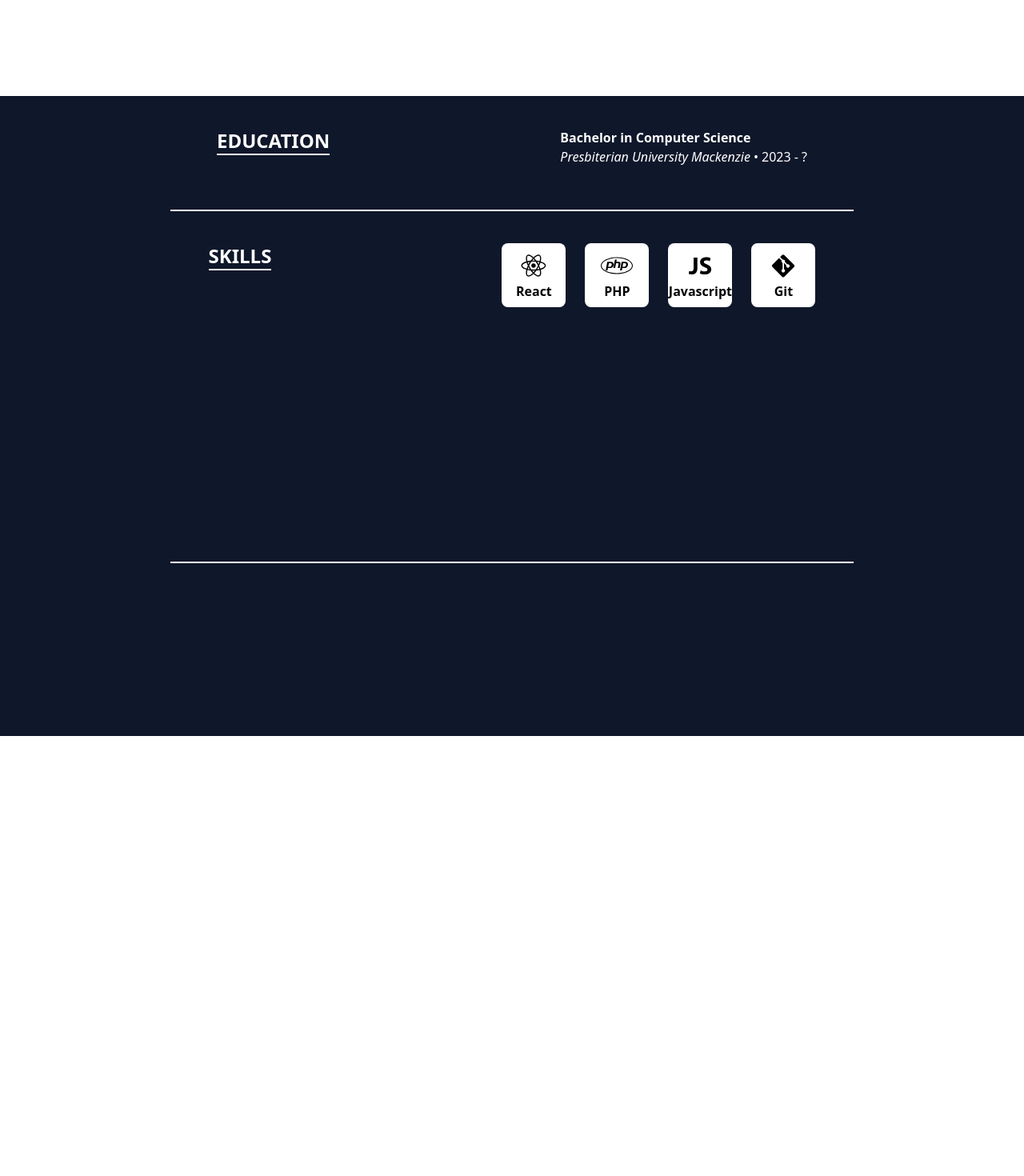
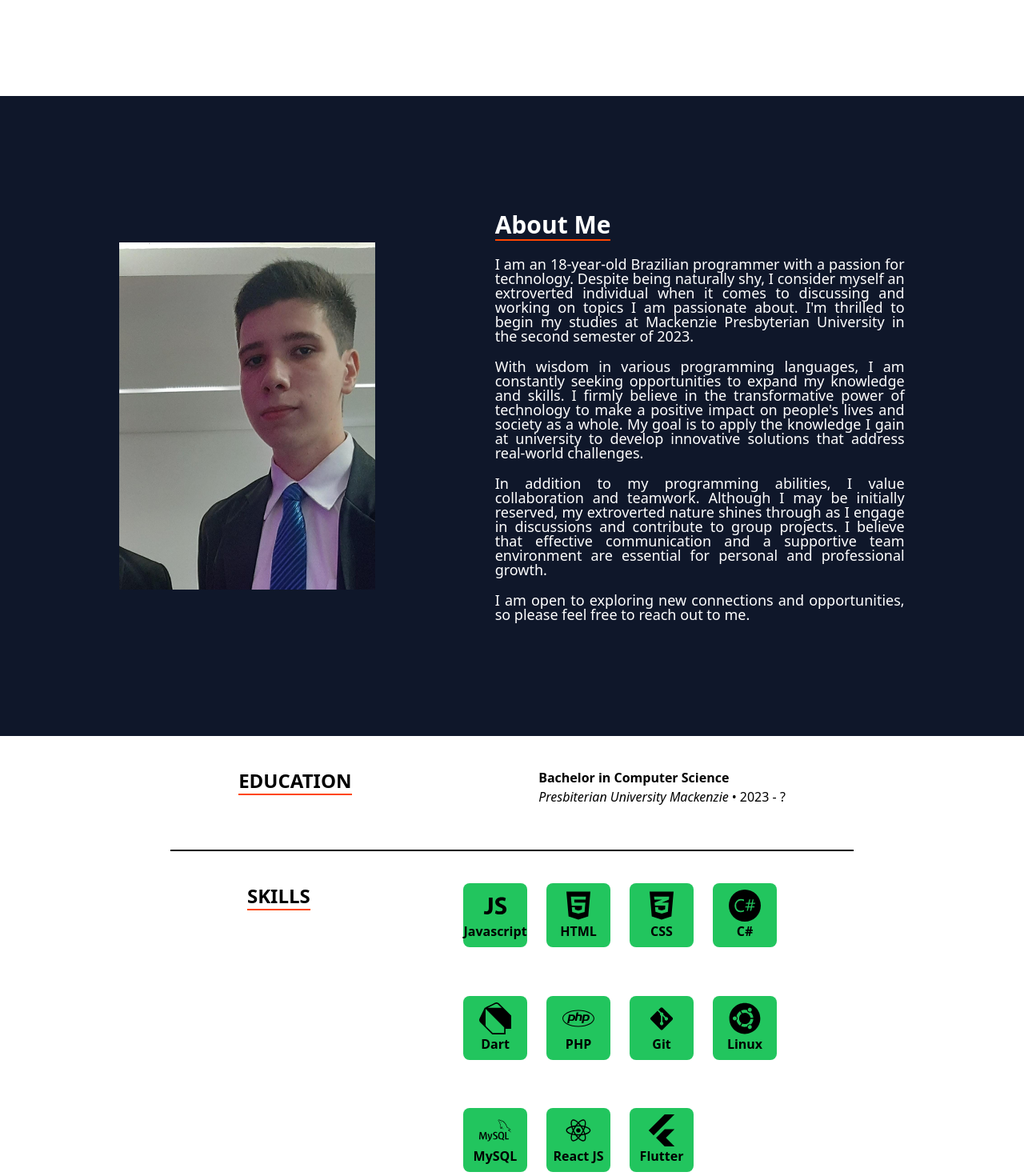
Before and after one commit to ReidakaiMFZ/Portfolio, a React (Vite) app: page / in a window 1280 px wide. Shown: the part 680-2150 px from the top of the page at 80% size. Before the commit the page ends 1600 px from the top, so only its background shows below. Built offline with nearby package versions, Linux system fonts and the light colour scheme.

Commit message:
aboutme and experience page ended

```diff
--- a/src/App.tsx
+++ b/src/App.tsx
@@ -2,6 +2,7 @@ import Header from "./components/Header";
 import InitialPage from "./components/InitialPage";
 import ProjectList from "./api/Projects";
 import Experience from "./components/Experience";
+import AboutMe from "./components/AboutMe";
 
 
 export default function App() {
@@ -10,6 +11,7 @@ export default function App() {
             <Header/>
             <div className="">
                 <InitialPage/>
+                <AboutMe/>
                 <Experience/>
                 {/* <ProjectList/> */}
             </div>
--- /dev/null
+++ b/src/components/AboutMe.tsx
@@ -0,0 +1,18 @@
+export default function AboutMe(){
+    return(
+        <div className="flex flex-row h-screen bg-slate-900 items-center justify-evenly">
+            <div className="w-80">
+                <img src="./src/assets/myphoto.jpg" alt="my photo" className="object-fit"/>
+
+            </div>
+            <div className="flex flex-col w-2/5 gap-y-5 text-white">
+                <h1 className="font-bold text-3xl w-fit border-b-2 border-[#FF4500]">About Me</h1>
+
+                <p className="text-lg flex-wrap text-justify leading-none">I am an 18-year-old Brazilian programmer with a passion for technology. Despite being naturally shy, I consider myself an extroverted individual when it comes to discussing and working on topics I am passionate about. I'm thrilled to begin my studies at Mackenzie Presbyterian University in the second semester of 2023.</p>
+                <p className="text-lg flex-wrap text-justify leading-none">With wisdom in various programming languages, I am constantly seeking opportunities to expand my knowledge and skills. I firmly believe in the transformative power of technology to make a positive impact on people's lives and society as a whole. My goal is to apply the knowledge I gain at university to develop innovative solutions that address real-world challenges.</p>
+                <p className="text-lg flex-wrap text-justify leading-none">In addition to my programming abilities, I value collaboration and teamwork. Although I may be initially reserved, my extroverted nature shines through as I engage in discussions and contribute to group projects. I believe that effective communication and a supportive team environment are essential for personal and professional growth.</p>
+                <p className="text-lg flex-wrap text-justify leading-none">I am open to exploring new connections and opportunities, so please feel free to reach out to me.</p>
+            </div>
+        </div>
+    );
+}
--- a/src/components/Experience.tsx
+++ b/src/components/Experience.tsx
@@ -2,20 +2,20 @@ import SetIcons from "./SetIcons";
 
 export default function Experience() {
     return(
-        <div className="flex flex-col h-screen items-center bg-slate-900 gap-10" id="Skills">
-            <div className="flex flex-row gap-72 h-36 border-b-2 border-white w-2/3 justify-center pt-10">
-                <h1 className="text-2xl text-center text-white border-b-2 border-white w-fit h-fit font-bold">EDUCATION</h1>
+        <div className="flex flex-col h-screen items-center bg-white gap-y-10" id="Skills">
+            <div className="flex flex-row h-36 border-b-2 border-black w-2/3 justify-around gap-x-16 pt-10">
+                <h1 className="text-2xl text-center text-black border-b-2 border-[#FF4500] w-fit h-fit font-bold">EDUCATION</h1>
                 <div className="flex flex-col">
-                    <p className="text-md font-bold text-white">Bachelor in Computer Science</p>
+                    <p className="text-md font-bold text-black">Bachelor in Computer Science</p>
                     <span className="flex flex-row">
-                        <p className="text-md text-white italic">Presbiterian University Mackenzie</p>
-                        <p className="text-white mx-1 "> • </p>
-                        <p className="text-white font-thin">2023 - ?</p>
+                        <p className="text-md text-black italic">Presbiterian University Mackenzie</p>
+                        <p className="text-black mx-1 "> • </p>
+                        <p className="text-black font-light">2023 - ?</p>
                     </span>
                 </div>
             </div>
-            <div className="flex flex-row gap-72 h-1/2 border-b-2 border-white w-2/3 justify-center">
-                <h1 className="text-2xl text-center text-white border-b-2 border-white w-fit h-fit font-bold">SKILLS</h1>
+            <div className="flex flex-row  h-1/2 border-b-2 border-black w-2/3 justify-around">
+                <h1 className="text-2xl text-center text-black border-b-2 border-[#FF4500] w-fit h-fit font-bold">SKILLS</h1>
                 <SetIcons/>
             </div>
         </div>
--- a/src/components/Header.tsx
+++ b/src/components/Header.tsx
@@ -2,7 +2,7 @@ import { useEffect, useState } from "react";
 
 export default function Header(): JSX.Element {
     return (
-        <div className="grid grid-flow-col justify-around items-center w-screen h-24 bg-slate-900 fixed border-b-2 border-black" id="Header">
+        <div className="grid grid-flow-col justify-around items-center w-screen h-24 bg-[#333333] fixed" id="Header">
             <a href="/#Home"><span className="text-white ">Home</span></a>
             <a href="/#About"><span className="text-white ">About Me</span></a>
             <a href="/#Projects"><span className="text-white ">Projects</span></a>
--- a/src/components/SetIcons.tsx
+++ b/src/components/SetIcons.tsx
@@ -1,6 +1,7 @@
 import {cloneElement} from "react";
 import { DiReact, DiJavascript1, DiGit } from "react-icons/di";
-import { FaPhp } from "react-icons/fa";
+import { FaPhp, FaUbuntu, FaHtml5, FaCss3Alt } from "react-icons/fa";
+import { SiMysql, SiCsharp, SiDart, SiFlutter } from "react-icons/si";
 // import { IconContext } from "react-icons/lib";
 
 interface IconsFactoryProps {
@@ -12,7 +13,7 @@ function IconsFactory(props: IconsFactoryProps) {
         className: "w-10 h-10"
     });
     return(
-        <div className="flex flex-col justify-center items-center bg-white w-[5rem] h-[5rem] rounded-lg">
+        <div className="flex flex-col justify-center items-center bg-green-500 w-[5rem] h-[5rem] rounded-lg">
             {icon}
             <p className="text-md font-bold text-black">{props.name}</p>
         </div>
@@ -23,10 +24,17 @@ export default function SetIcons(){
     return (
         <div className="grid grid-flow-row grid-cols-4 gap-6 ">
             {/* <IconContext.Provider value={{color: "yellow"}}> </IconContext.Provider> */}
-                <IconsFactory name="React" icon={<DiReact/>}/>
+                <IconsFactory name="Javascript" icon={<DiJavascript1/>}/>
+                <IconsFactory name="HTML" icon={<FaHtml5/>}/>
+                <IconsFactory name="CSS" icon={<FaCss3Alt/>}/>
+                <IconsFactory name="C#" icon={<SiCsharp/>}/>
+                <IconsFactory name="Dart" icon={<SiDart/>}/>
                 <IconsFactory name="PHP" icon={<FaPhp/>}/>
-                <IconsFactory name="Javascript" icon={<DiJavascript1/>}/>
                 <IconsFactory name="Git" icon={<DiGit/>}/>
+                <IconsFactory name="Linux" icon={<FaUbuntu/>}/>
+                <IconsFactory name="MySQL" icon={<SiMysql/>}/>
+                <IconsFactory name="React JS" icon={<DiReact/>}/>
+                <IconsFactory name="Flutter" icon={<SiFlutter/>}/>
         </div>
     )
 }
```
Also changed, not shown: src/assets/myphoto.jpg (added).
